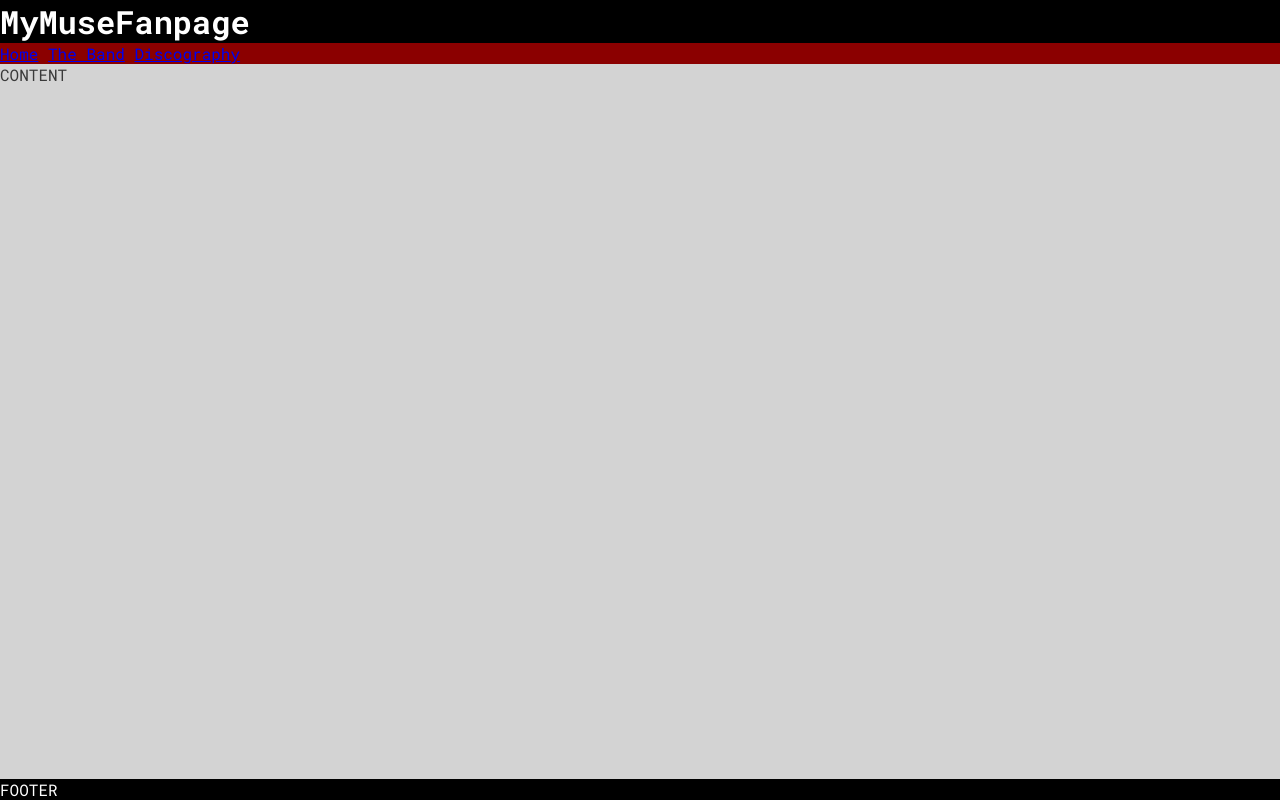
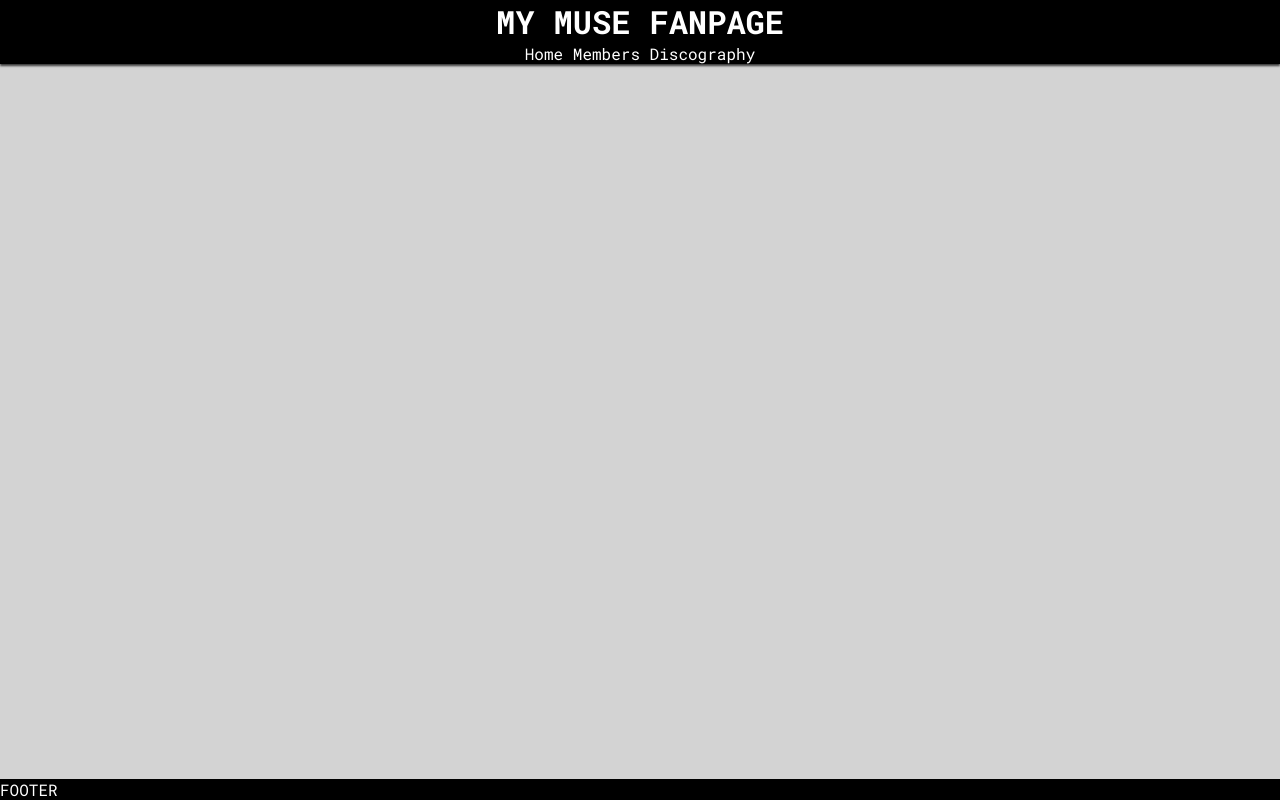
Before and after one commit to Jamzieeeee/Muse-Fanpage, a plain HTML site: page index.html in a window 1280 px wide. Drawn offline with Linux system fonts and the light colour scheme.

Commit message:
Add drop shadow, position, center align, and tweak colors of header

```diff
--- a/assets/css/style.css
+++ b/assets/css/style.css
@@ -22,12 +22,25 @@
 header {
     background-color: black;
     color: #ffffff;
+    position: fixed;
+    z-index: 99;
+    width: 100%;
+    box-shadow: 0 2px 2px #3a3a3a;
+    text-align: center;
 }
 
 /* Nav */
 nav {
+    display: inline;
+}
+
+nav > a {
+    text-decoration: none;
+    color: inherit;
+}
+
+nav > a:hover {
     background-color: darkred;
-    color: #ffffff;
 }
 
 /* Main Content */
--- a/index.html
+++ b/index.html
@@ -13,15 +13,17 @@
 <body>
     <!--Banner-->
     <header>
-        <h1>MyMuseFanpage</h1>
+        <a href="index.html" style="text-decoration: none; color: inherit;">
+            <h1 id="logo">MY MUSE FANPAGE</h1>
+        </a>
+
+        <!--Navigation-->
+        <nav>
+            <a href="#home">Home</a>
+            <a href="#members">Members</a>
+            <a href="#discography">Discography</a>
+        </nav>
     </header>
-
-    <!--Navigation-->
-    <nav>
-        <a href="#home">Home</a>
-        <a href="#band-members">The Band</a>
-        <a href="#discography">Discography</a>
-    </nav>
 
     <!--Main Content-->
     <main>
```
